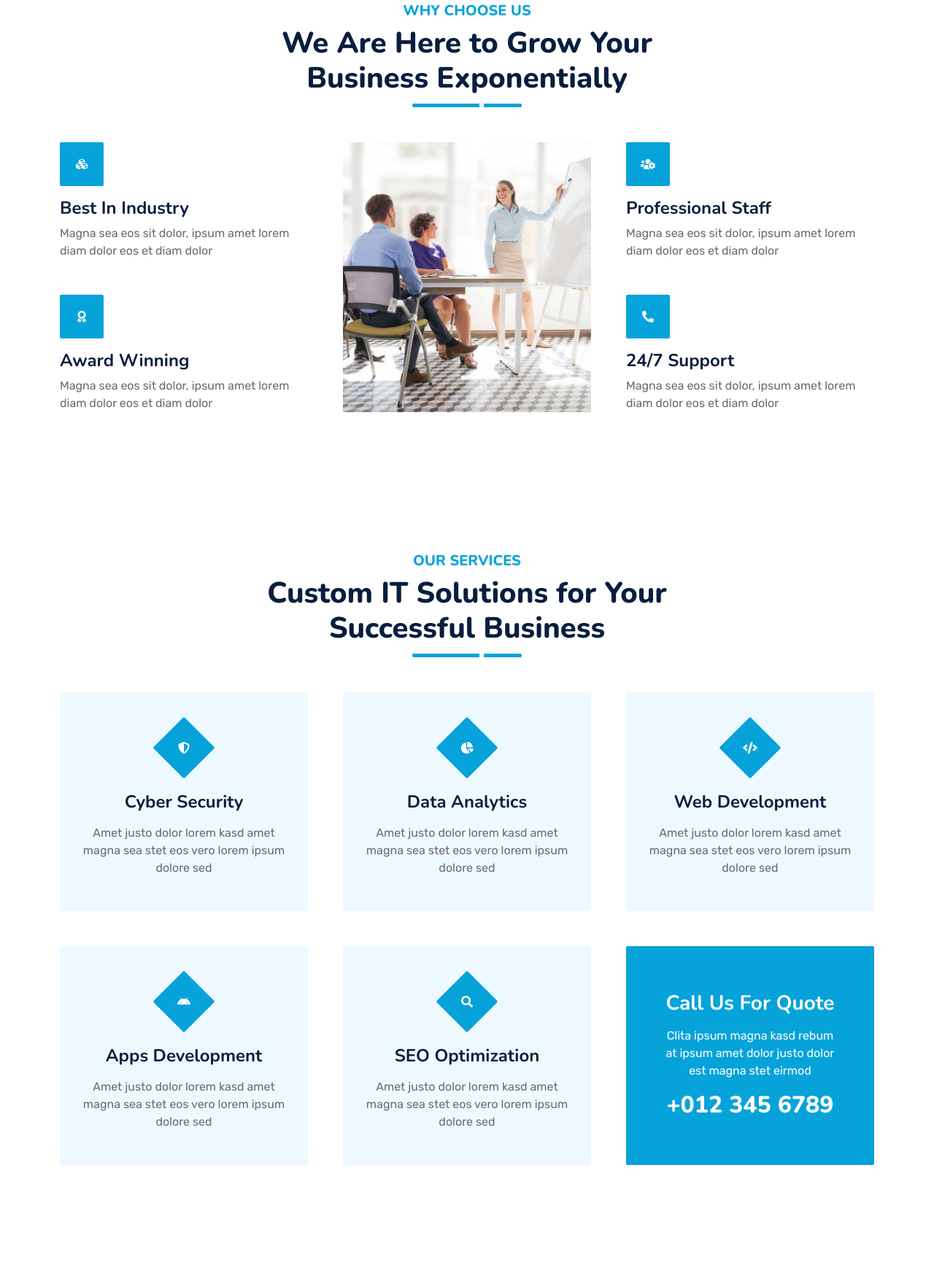
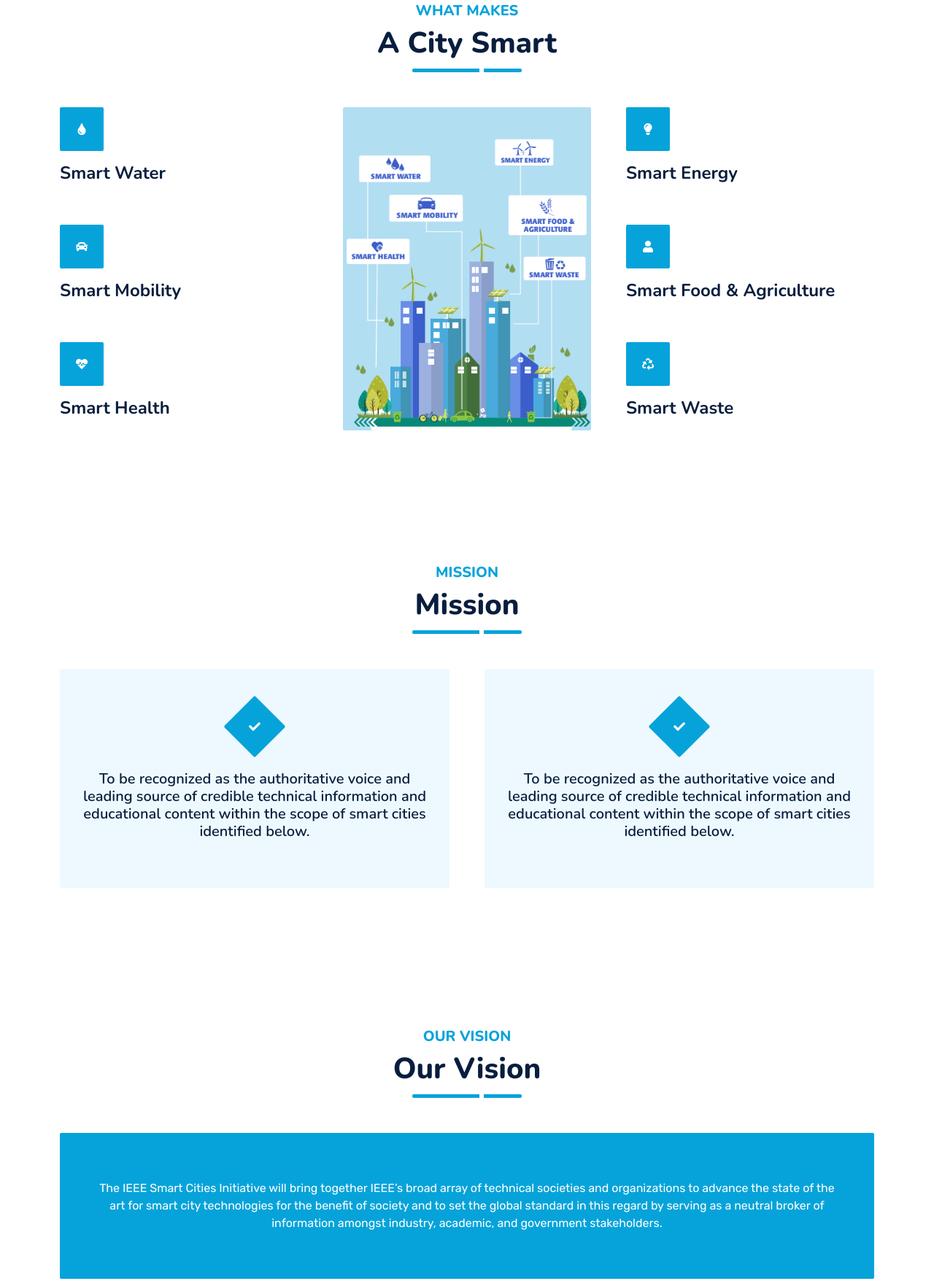
Before and after one commit to naeema-19/Smart-Cities-Task, a plain HTML site: page index.html in a window 1280 px wide. Shown: the part 1985-3741 px from the top of the page at 73% size. Drawn offline with nearby package versions, Linux system fonts and the light colour scheme.

Commit message:
vision and mission

```diff
--- a/index.html
+++ b/index.html
@@ -277,48 +277,62 @@
     <div class="container-fluid py-5 wow fadeInUp" data-wow-delay="0.1s">
         <div class="container py-5">
             <div class="section-title text-center position-relative pb-3 mb-5 mx-auto" style="max-width: 600px;">
-                <h5 class="fw-bold text-primary text-uppercase">Why Choose Us</h5>
-                <h1 class="mb-0">We Are Here to Grow Your Business Exponentially</h1>
+                <h5 class="fw-bold text-primary text-uppercase">What Makes</h5>
+                <h1 class="mb-0">A City Smart</h1>
             </div>
             <div class="row g-5">
                 <div class="col-lg-4">
                     <div class="row g-5">
                         <div class="col-12 wow zoomIn" data-wow-delay="0.2s">
                             <div class="bg-primary rounded d-flex align-items-center justify-content-center mb-3" style="width: 60px; height: 60px;">
-                                <i class="fa fa-cubes text-white"></i>
+                                <i class="fa fa-tint text-white"></i>
                             </div>
-                            <h4>Best In Industry</h4>
-                            <p class="mb-0">Magna sea eos sit dolor, ipsum amet lorem diam dolor eos et diam dolor</p>
+                            <h4>Smart Water</h4>
+                            <!--<p class="mb-0">Magna sea eos sit dolor, ipsum amet lorem diam dolor eos et diam dolor</p>-->
                         </div>
                         <div class="col-12 wow zoomIn" data-wow-delay="0.6s">
                             <div class="bg-primary rounded d-flex align-items-center justify-content-center mb-3" style="width: 60px; height: 60px;">
-                                <i class="fa fa-award text-white"></i>
+                                <i class="fa fa-car text-white"></i>
                             </div>
-                            <h4>Award Winning</h4>
-                            <p class="mb-0">Magna sea eos sit dolor, ipsum amet lorem diam dolor eos et diam dolor</p>
+                            <h4>Smart Mobility</h4>
+                            <!--<p class="mb-0">Magna sea eos sit dolor, ipsum amet lorem diam dolor eos et diam dolor</p>-->
+                        </div>
+                        <div class="col-12 wow zoomIn" data-wow-delay="0.6s">
+                            <div class="bg-primary rounded d-flex align-items-center justify-content-center mb-3" style="width: 60px; height: 60px;">
+                                <i class="fa fa-heartbeat text-white"></i>
+                            </div>
+                            <h4>Smart Health</h4>
+                            <!--<p class="mb-0">Magna sea eos sit dolor, ipsum amet lorem diam dolor eos et diam dolor</p>-->
                         </div>
                     </div>
                 </div>
                 <div class="col-lg-4  wow zoomIn" data-wow-delay="0.9s" style="min-height: 350px;">
                     <div class="position-relative h-100">
-                        <img class="position-absolute w-100 h-100 rounded wow zoomIn" data-wow-delay="0.1s" src="img/feature.jpg" style="object-fit: cover;">
+                        <img class="position-absolute w-100 h-auto rounded wow zoomIn" data-wow-delay="0.1s" src="img/smart.png" style="object-fit: cover;">
                     </div>
                 </div>
                 <div class="col-lg-4">
                     <div class="row g-5">
                         <div class="col-12 wow zoomIn" data-wow-delay="0.4s">
                             <div class="bg-primary rounded d-flex align-items-center justify-content-center mb-3" style="width: 60px; height: 60px;">
-                                <i class="fa fa-users-cog text-white"></i>
+                                <i class="fa fa-lightbulb text-white"></i>
                             </div>
-                            <h4>Professional Staff</h4>
-                            <p class="mb-0">Magna sea eos sit dolor, ipsum amet lorem diam dolor eos et diam dolor</p>
+                            <h4>Smart Energy</h4>
+                            <!--<p class="mb-0">Magna sea eos sit dolor, ipsum amet lorem diam dolor eos et diam dolor</p>-->
+                        </div>
+                        <div class="col-12 wow zoomIn" data-wow-delay="0.6s">
+                            <div class="bg-primary rounded d-flex align-items-center justify-content-center mb-3" style="width: 60px; height: 60px;">
+                                <i class="fa fa-user text-white"></i>
+                            </div>
+                            <h4>Smart Food & Agriculture</h4>
+                            <!--<p class="mb-0">Magna sea eos sit dolor, ipsum amet lorem diam dolor eos et diam dolor</p>-->
                         </div>
                         <div class="col-12 wow zoomIn" data-wow-delay="0.8s">
                             <div class="bg-primary rounded d-flex align-items-center justify-content-center mb-3" style="width: 60px; height: 60px;">
-                                <i class="fa fa-phone-alt text-white"></i>
+                                <i class="fa fa-recycle text-white"></i>
                             </div>
-                            <h4>24/7 Support</h4>
-                            <p class="mb-0">Magna sea eos sit dolor, ipsum amet lorem diam dolor eos et diam dolor</p>
+                            <h4>Smart Waste</h4>
+                            <!--<p class="mb-0">Magna sea eos sit dolor, ipsum amet lorem diam dolor eos et diam dolor</p>-->
                         </div>
                     </div>
                 </div>
@@ -332,11 +346,41 @@
     <div class="container-fluid py-5 wow fadeInUp" data-wow-delay="0.1s">
         <div class="container py-5">
             <div class="section-title text-center position-relative pb-3 mb-5 mx-auto" style="max-width: 600px;">
-                <h5 class="fw-bold text-primary text-uppercase">Our Services</h5>
-                <h1 class="mb-0">Custom IT Solutions for Your Successful Business</h1>
+                <h5 class="fw-bold text-primary text-uppercase">Mission</h5>
+                <h1 class="mb-0">Mission</h1>
             </div>
             <div class="row g-5">
-                <div class="col-lg-4 col-md-6 wow zoomIn" data-wow-delay="0.3s">
+                <div class="col-lg-6 col-md-6 wow zoomIn" data-wow-delay="0.3s">
+                    <div class="service-item bg-light rounded d-flex flex-column align-items-center justify-content-center text-center">
+                        <div class="service-icon">
+                            <i class="fa fa-check text-white"></i>
+                        </div>
+                        <h5 class="mb-3">To be recognized as the authoritative voice and leading source of credible technical information and educational content within the scope of smart cities identified below.</h5>
+                    </div>
+                </div>
+                <div class="col-lg-6 col-md-6 wow zoomIn" data-wow-delay="0.6s">
+                    <div class="service-item bg-light rounded d-flex flex-column align-items-center justify-content-center text-center">
+                        <div class="service-icon">
+                            <i class="fa fa-check text-white"></i>
+                        </div>
+                        <h5 class="mb-3">To be recognized as the authoritative voice and leading source of credible technical information and educational content within the scope of smart cities identified below.</h5>
+                    </div>
+                </div>
+
+            </div>
+        </div>
+    </div>
+    <!-- Service End -->
+
+    <!-- Service Start -->
+    <div class="container-fluid py-5 wow fadeInUp" data-wow-delay="0.1s">
+        <div class="container py-5">
+            <div class="section-title text-center position-relative pb-3 mb-5 mx-auto" style="max-width: 600px;">
+                <h5 class="fw-bold text-primary text-uppercase">Our Vision</h5>
+                <h1 class="mb-0">Our Vision</h1>
+            </div>
+            <div class="row g-5">
+                <!--<div class="col-lg-4 col-md-6 wow zoomIn" data-wow-delay="0.3s">
                     <div class="service-item bg-light rounded d-flex flex-column align-items-center justify-content-center text-center">
                         <div class="service-icon">
                             <i class="fa fa-shield-alt text-white"></i>
@@ -395,12 +439,18 @@
                             <i class="bi bi-arrow-right"></i>
                         </a>
                     </div>
-                </div>
-                <div class="col-lg-4 col-md-6 wow zoomIn" data-wow-delay="0.9s">
+                </div>-->
+                <div class="col-lg-12 col-md-12 wow zoomIn" data-wow-delay="0.9s">
                     <div class="position-relative bg-primary rounded h-100 d-flex flex-column align-items-center justify-content-center text-center p-5">
-                        <h3 class="text-white mb-3">Call Us For Quote</h3>
-                        <p class="text-white mb-3">Clita ipsum magna kasd rebum at ipsum amet dolor justo dolor est magna stet eirmod</p>
-                        <h2 class="text-white mb-0">+012 345 6789</h2>
+                        <h3 class="text-white mb-3"></h3>
+                        <p class="text-white mb-3">The IEEE Smart Cities Initiative will bring
+                            together IEEE’s broad array of technical
+                            societies and organizations to advance the state of
+                            the art for smart city technologies for the benefit of
+                            society and to set the global standard in this regard
+                            by serving as a neutral broker of information amongst
+                            industry, academic, and government stakeholders. </p>
+                        <h2 class="text-white mb-0"></h2>
                     </div>
                 </div>
             </div>
```
Also changed, not shown: img/smart.png (added).
